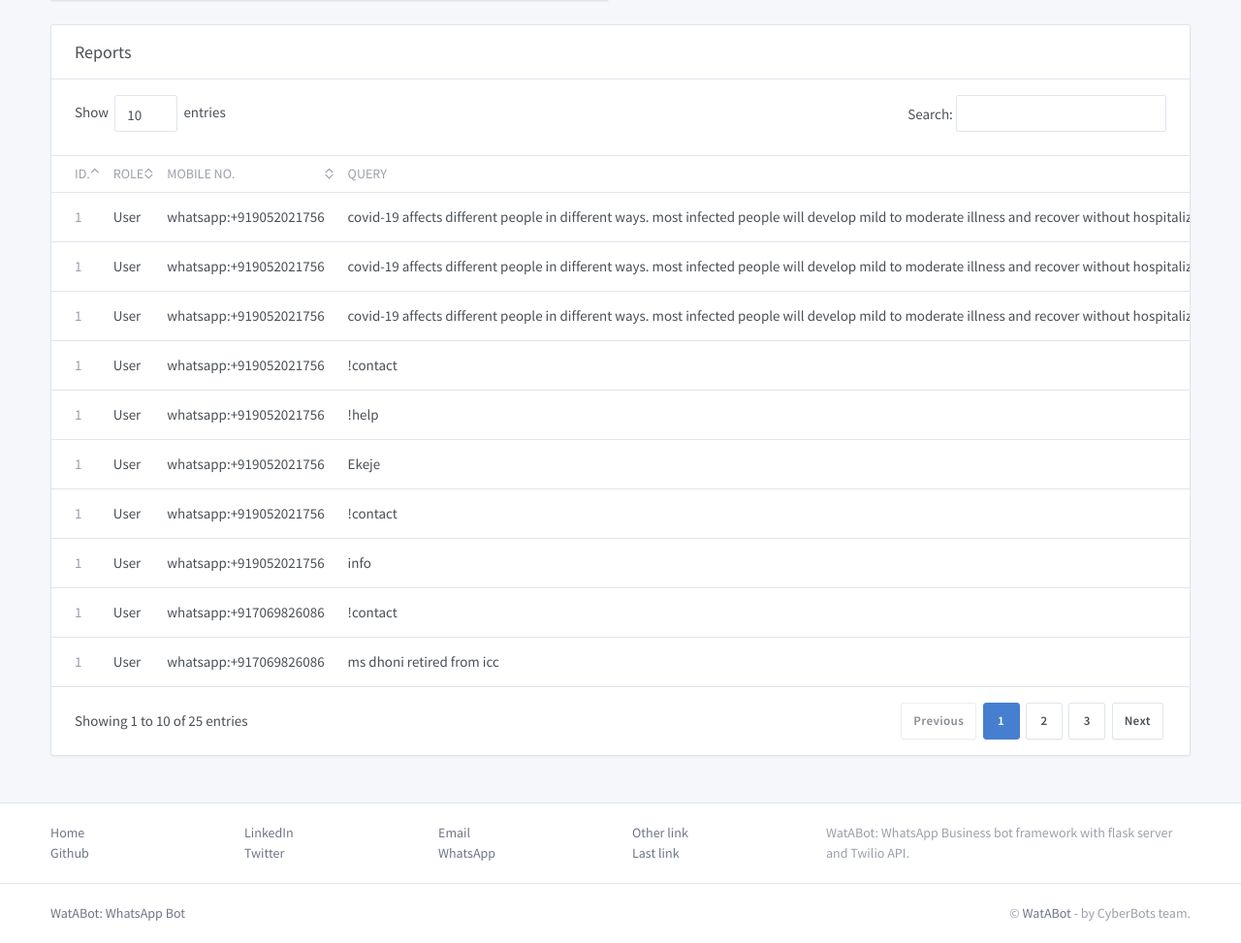
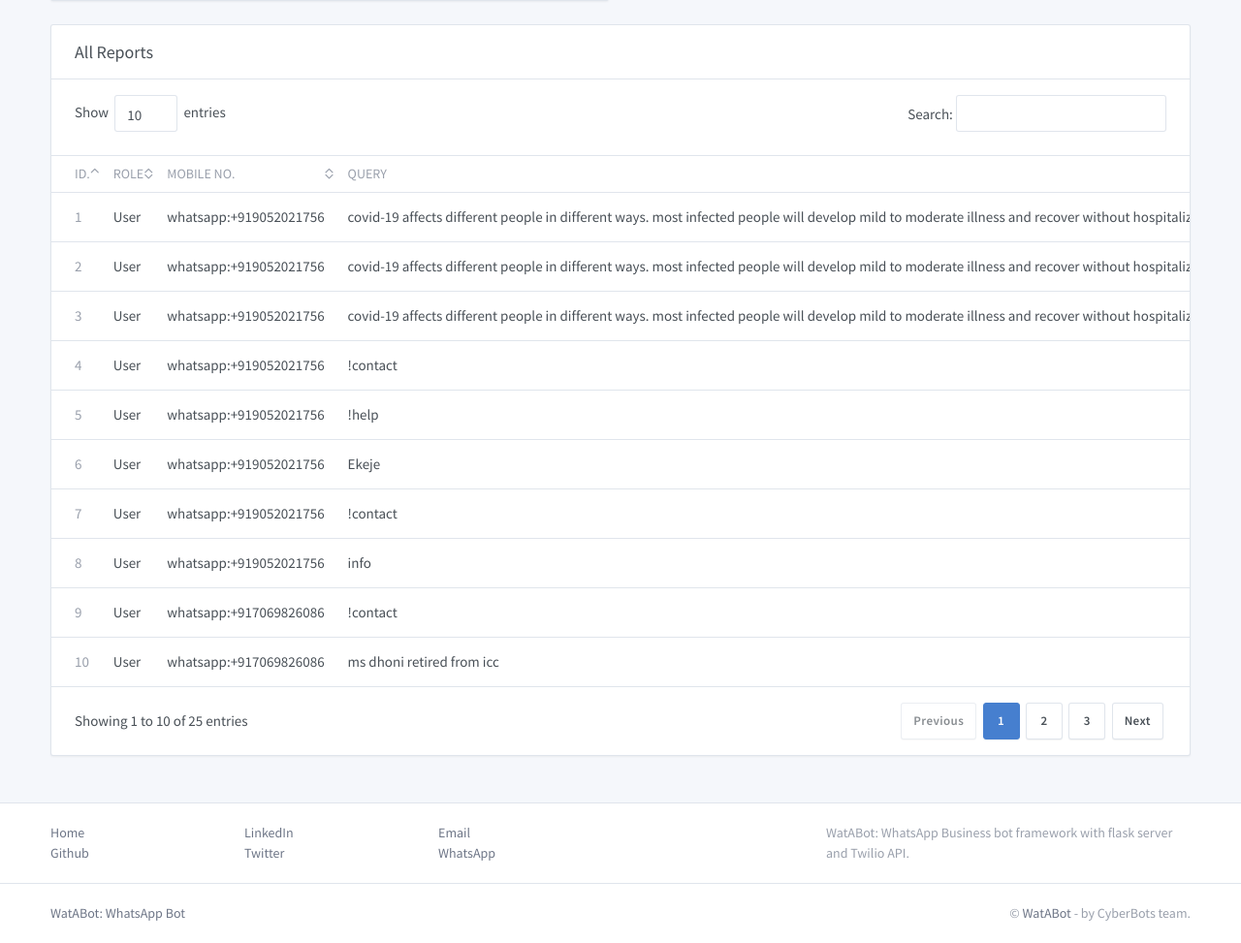
Before and after one commit to WatABot/WatABot, a Flask app: page /index in a window 1280 px wide. Shown: the part 677-1650 px from the top of the page at 97% size. Run offline with Flask 2, Linux system fonts and the light colour scheme; a user stored in the database is signed in; data comes from the database, SQL or seed files in the repository; some libraries are stand-ins or nearby versions.

Commit message:
fix reports id and headers

```diff
--- a/app/base/templates/site_template/footer.html
+++ b/app/base/templates/site_template/footer.html
@@ -7,8 +7,8 @@
                 <div class="row">
                   <div class="col-6 col-md-3">
                     <ul class="list-unstyled mb-0">
-                      <li><a href="#">Home</a></li>
-                      <li><a href="#">Github</a></li>
+                      <li><a href="index">Home</a></li>
+                      <li><a href="https://github.com/WatABot/WatABot">Github</a></li>
                     </ul>
                   </div>
                   <div class="col-6 col-md-3">
@@ -21,12 +21,6 @@
                     <ul class="list-unstyled mb-0">
                       <li><a href="#">Email</a></li>
                       <li><a href="#">WhatsApp</a></li>
-                    </ul>
-                  </div>
-                  <div class="col-6 col-md-3">
-                    <ul class="list-unstyled mb-0">
-                      <li><a href="#">Other link</a></li>
-                      <li><a href="#">Last link</a></li>
                     </ul>
                   </div>
                 </div>
--- a/app/base/templates/site_template/top-bar.html
+++ b/app/base/templates/site_template/top-bar.html
@@ -56,10 +56,6 @@
                           <a class="dropdown-item" href="/page-profile">
                             <i class="dropdown-icon fe fe-user"></i> Profile
                           </a>
-                          <!-- <a class="dropdown-item" href="/page-email">
-                            <span class="float-right"><span class="badge badge-primary">6</span></span>
-                            <i class="dropdown-icon fe fe-mail"></i> Inbox
-                          </a> -->
                           <div class="dropdown-divider"></div>
                           <a class="dropdown-item" href="#">
                             <i class="dropdown-icon fe fe-help-circle"></i> Support
--- a/app/home/templates/index.html
+++ b/app/home/templates/index.html
@@ -248,7 +248,7 @@
           <div class="col-12">
             <div class="card">
               <div class="card-header">
-                <h3 class="card-title">Reports</h3>
+                <h3 class="card-title">All Reports</h3>
               </div>
               <div class="table-responsive">
                 <table class="table card-table table-vcenter text-nowrap datatable">
@@ -270,7 +270,7 @@
                     <tr>
                       {%for i in range(0, all_count[0])%}
 
-                      <td><span class="text-muted">1</span></td>
+                      <td><span class="text-muted">{{ all_reports[i][0] }}</span></td>
                       <td><a href="#" class="text-inherit">User</a></td>
                       <td>
                        {{ all_reports[i][1] }}
```
